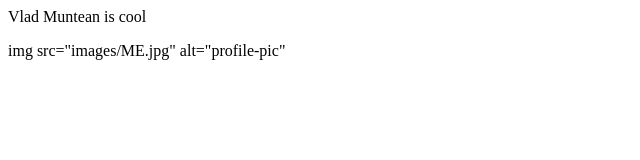
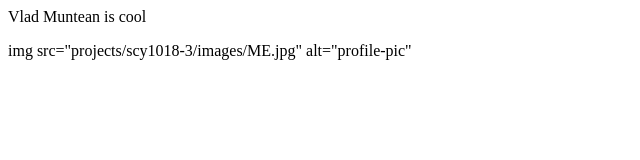
Before and after one commit to VladislavM99/csy1018-3, a plain HTML site: page index.html in a window 1280 px wide. Shown: the whole page, without its empty margins (0-640 px from the left). Drawn offline with Linux system fonts and the light colour scheme.

Commit message:
changes4

```diff
--- a/index.html
+++ b/index.html
@@ -9,7 +9,7 @@
 <body>
     <div class="container">
     <p[>Vlad Muntean is cool</p>
-    <span>img src="images/ME.jpg" alt="profile-pic"</span>
+    <span>img src="projects/scy1018-3/images/ME.jpg" alt="profile-pic"</span>
 </div>
 </body>
 </html>
```
